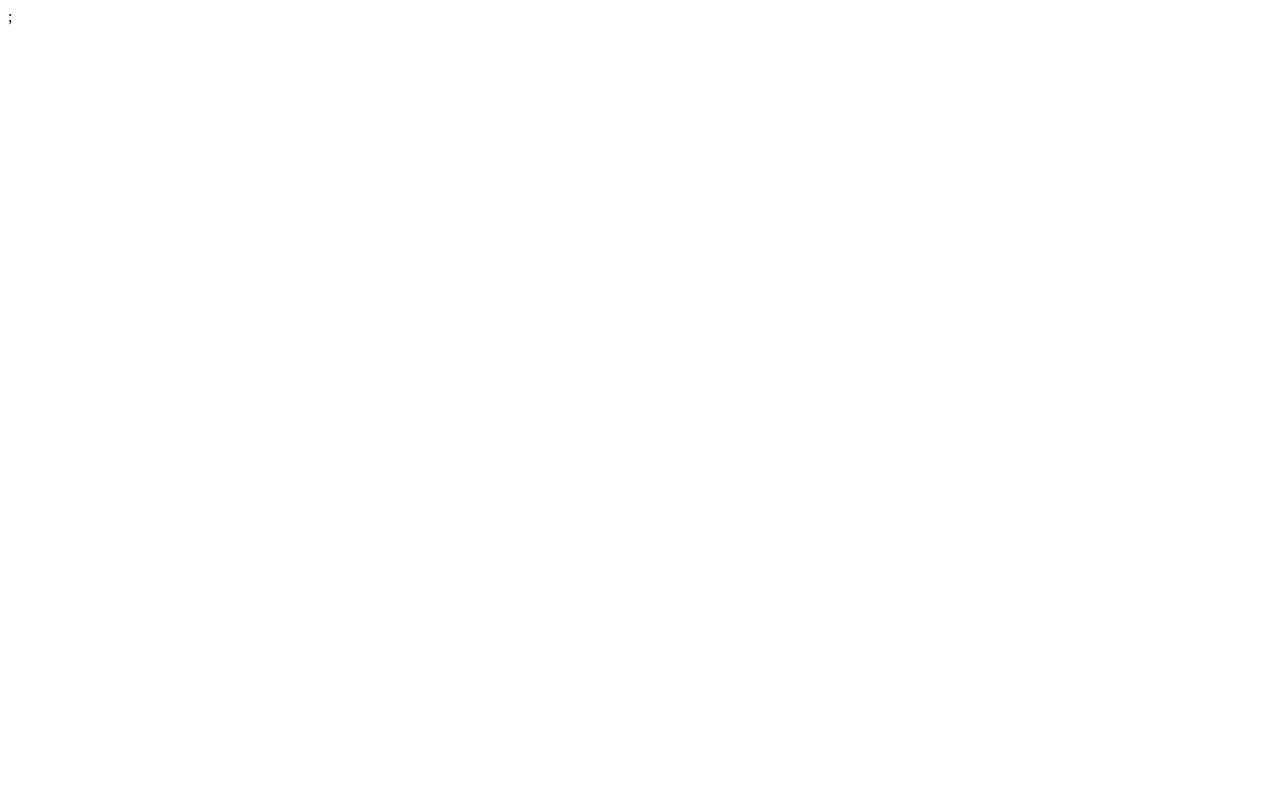
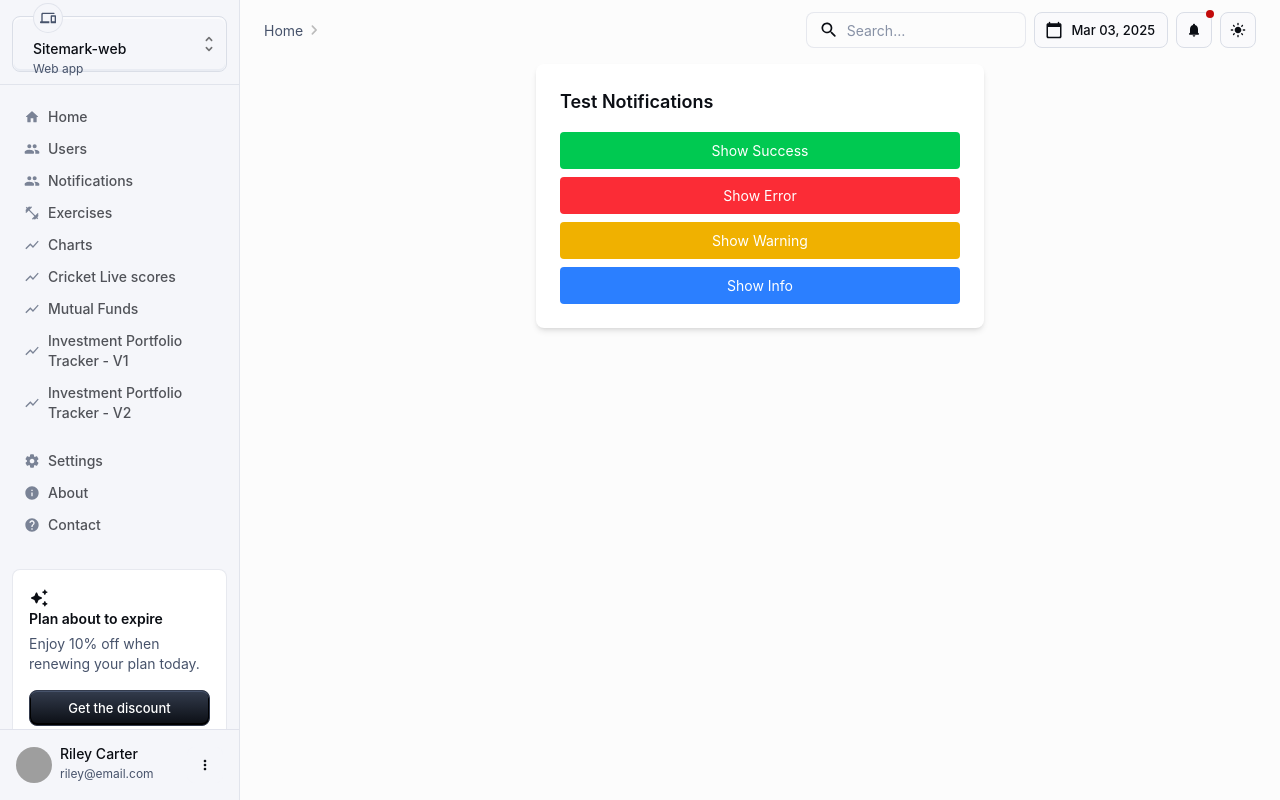
Before and after one commit to ajaykumar-bg/react-hook-form-mui-example, a React (Create React App) app: page /notifications in a window 1280 px wide. Before the commit this address had no page. Built offline with nearby package versions, Linux system fonts and the light colour scheme; grey boxes are pictures that could not be loaded.

Commit message:
Notifications with tailwind css

```diff
--- a/public/index.html
+++ b/public/index.html
@@ -10,6 +10,7 @@
 			content="Web site created using create-react-app"
 		/>
 		<link rel="apple-touch-icon" href="%PUBLIC_URL%/logo192.png" />
+		<script src="https://cdn.jsdelivr.net/npm/@tailwindcss/browser@4"></script>
 		<!--
       manifest.json provides metadata used when your web app is installed on a
       user's mobile device or desktop. See https://developers.google.com/web/fundamentals/web-app-manifest/
--- a/src/App.jsx
+++ b/src/App.jsx
@@ -12,6 +12,7 @@ import AppLayout from './layout/AppLayout';
 
 import MainGrid from './layout/components/MainGrid';
 import DashboardCharts from './features/charts/components/DashboardCharts';
+import NotificationTest from './features/notification/components/NotificationTest';
 import UserManagement from './features/users/components/UserManagement';
 import ExerciseApp from './features/exercises/components/ExerciseApp';
 import Settings from './components/Settings';
@@ -23,10 +24,12 @@ import MutualFunds from './features/funds/components/MutualFunds';
 import InvestmentPortfolioTrackerV1 from './features/funds/components/InvestmentPortfolioTrackerV1';
 import InvestmentPortfolioTrackerV2 from './features/funds/components/InvestmentPortfolioTrackerV2';
 import CreateScoreApp from './features/cricket-live-score/components/CreateScoreApp';
+import NotificationContainer from './features/notification/components/NotificationContainer';
 
 const App = () => {
 	return (
 		<Provider store={store}>
+			<NotificationContainer />
 			<Router>
 				<Routes>
 					<Route path='/login' element={<Login />} />
@@ -37,6 +40,16 @@ const App = () => {
 							<ProtectedRoute>
 								<AppLayout>
 									<MainGrid />
+								</AppLayout>
+							</ProtectedRoute>
+						}
+					/>
+					<Route
+						path='/notifications'
+						element={
+							<ProtectedRoute>
+								<AppLayout>
+									<NotificationTest />
 								</AppLayout>
 							</ProtectedRoute>
 						}
--- /dev/null
+++ b/src/features/notification/components/Notification.jsx
@@ -0,0 +1,111 @@
+import React, { useEffect } from 'react';
+import { useDispatch } from 'react-redux';
+import { removeNotification } from '../redux/notificationSlice';
+
+const Notification = ({ notification }) => {
+	const dispatch = useDispatch();
+	const { id, type, message, duration } = notification;
+
+	// Auto-remove notification after duration
+	useEffect(() => {
+		const timer = setTimeout(() => {
+			dispatch(removeNotification(id));
+		}, duration);
+
+		// Cleanup timer on unmount
+		return () => clearTimeout(timer);
+	}, [dispatch, id, duration]);
+
+	// Get the appropriate styles based on notification type
+	const getTypeStyles = () => {
+		switch (type) {
+			case 'success':
+				return 'bg-green-100 border-green-500 text-green-700';
+			case 'error':
+				return 'bg-red-100 border-red-500 text-red-700';
+			case 'warning':
+				return 'bg-yellow-100 border-yellow-500 text-yellow-700';
+			case 'info':
+			default:
+				return 'bg-blue-100 border-blue-500 text-blue-700';
+		}
+	};
+
+	// Get the appropriate icon based on notification type
+	const getTypeIcon = () => {
+		switch (type) {
+			case 'success':
+				return (
+					<svg className='w-5 h-5' fill='currentColor' viewBox='0 0 20 20'>
+						<path
+							fillRule='evenodd'
+							d='M10 18a8 8 0 100-16 8 8 0 000 16zm3.707-9.293a1 1 0 00-1.414-1.414L9 10.586 7.707 9.293a1 1 0 00-1.414 1.414l2 2a1 1 0 001.414 0l4-4z'
+							clipRule='evenodd'
+						/>
+					</svg>
+				);
+			case 'error':
+				return (
+					<svg className='w-5 h-5' fill='currentColor' viewBox='0 0 20 20'>
+						<path
+							fillRule='evenodd'
+							d='M10 18a8 8 0 100-16 8 8 0 000 16zM8.707 7.293a1 1 0 00-1.414 1.414L8.586 10l-1.293 1.293a1 1 0 101.414 1.414L10 11.414l1.293 1.293a1 1 0 001.414-1.414L11.414 10l1.293-1.293a1 1 0 00-1.414-1.414L10 8.586 8.707 7.293z'
+							clipRule='evenodd'
+						/>
+					</svg>
+				);
+			case 'warning':
+				return (
+					<svg className='w-5 h-5' fill='currentColor' viewBox='0 0 20 20'>
+						<path
+							fillRule='evenodd'
+							d='M8.257 3.099c.765-1.36 2.722-1.36 3.486 0l5.58 9.92c.75 1.334-.213 2.98-1.742 2.98H4.42c-1.53 0-2.493-1.646-1.743-2.98l5.58-9.92zM11 13a1 1 0 11-2 0 1 1 0 012 0zm-1-8a1 1 0 00-1 1v3a1 1 0 002 0V6a1 1 0 00-1-1z'
+							clipRule='evenodd'
+						/>
+					</svg>
+				);
+			case 'info':
+			default:
+				return (
+					<svg className='w-5 h-5' fill='currentColor' viewBox='0 0 20 20'>
+						<path
+							fillRule='evenodd'
+							d='M18 10a8 8 0 11-16 0 8 8 0 0116 0zm-7-4a1 1 0 11-2 0 1 1 0 012 0zM9 9a1 1 0 000 2v3a1 1 0 001 1h1a1 1 0 100-2v-3a1 1 0 00-1-1H9z'
+							clipRule='evenodd'
+						/>
+					</svg>
+				);
+		}
+	};
+
+	return (
+		<div
+			className={`rounded-md border-l-4 p-4 mb-4 shadow-md ${getTypeStyles()}`}
+		>
+			<div className='flex items-center'>
+				<div className='flex-shrink-0'>{getTypeIcon()}</div>
+				<div className='ml-3'>
+					<p className='text-sm'>{message}</p>
+				</div>
+				<div className='ml-auto pl-3'>
+					<div className='-mx-1.5 -my-1.5'>
+						<button
+							onClick={() => dispatch(removeNotification(id))}
+							className='inline-flex rounded-md p-1.5 focus:outline-none focus:ring-2 focus:ring-offset-2'
+						>
+							<svg className='h-5 w-5' viewBox='0 0 20 20' fill='currentColor'>
+								<path
+									fillRule='evenodd'
+									d='M4.293 4.293a1 1 0 011.414 0L10 8.586l4.293-4.293a1 1 0 111.414 1.414L11.414 10l4.293 4.293a1 1 0 01-1.414 1.414L10 11.414l-4.293 4.293a1 1 0 01-1.414-1.414L8.586 10 4.293 5.707a1 1 0 010-1.414z'
+									clipRule='evenodd'
+								/>
+							</svg>
+						</button>
+					</div>
+				</div>
+			</div>
+		</div>
+	);
+};
+
+export default Notification;
--- /dev/null
+++ b/src/features/notification/components/NotificationContainer.jsx
@@ -0,0 +1,19 @@
+// File: src/features/notification/NotificationContainer.js
+import React from 'react';
+import { useSelector } from 'react-redux';
+import { selectNotifications } from '../redux/notificationSlice';
+import Notification from './Notification';
+
+const NotificationContainer = () => {
+	const notifications = useSelector(selectNotifications);
+
+	return (
+		<div className='fixed top-4 right-4 w-72 z-50'>
+			{notifications.map((notification) => (
+				<Notification key={notification.id} notification={notification} />
+			))}
+		</div>
+	);
+};
+
+export default NotificationContainer;
--- /dev/null
+++ b/src/features/notification/components/NotificationTest.jsx
@@ -0,0 +1,51 @@
+import React from 'react';
+import { useDispatch } from 'react-redux';
+import { addNotification } from '../redux/notificationSlice';
+
+const ExampleComponent = () => {
+	const dispatch = useDispatch();
+
+	const showNotification = (type) => {
+		dispatch(
+			addNotification({
+				type,
+				message: `This is a ${type} notification!`,
+				duration: 5000,
+			})
+		);
+	};
+
+	return (
+		<div className='max-w-md mx-auto mt-10 p-6 bg-white rounded-lg shadow-md'>
+			<h2 className='text-lg font-semibold mb-4'>Test Notifications</h2>
+			<div className='space-y-2'>
+				<button
+					onClick={() => showNotification('success')}
+					className='w-full px-4 py-2 bg-green-500 text-white rounded hover:bg-green-600'
+				>
+					Show Success
+				</button>
+				<button
+					onClick={() => showNotification('error')}
+					className='w-full px-4 py-2 bg-red-500 text-white rounded hover:bg-red-600'
+				>
+					Show Error
+				</button>
+				<button
+					onClick={() => showNotification('warning')}
+					className='w-full px-4 py-2 bg-yellow-500 text-white rounded hover:bg-yellow-600'
+				>
+					Show Warning
+				</button>
+				<button
+					onClick={() => showNotification('info')}
+					className='w-full px-4 py-2 bg-blue-500 text-white rounded hover:bg-blue-600'
+				>
+					Show Info
+				</button>
+			</div>
+		</div>
+	);
+};
+
+export default ExampleComponent;
--- /dev/null
+++ b/src/features/notification/redux/notificationSlice.js
@@ -0,0 +1,37 @@
+import { createSlice } from '@reduxjs/toolkit';
+
+const initialState = {
+	notifications: [],
+};
+
+export const notificationSlice = createSlice({
+	name: 'notification',
+	initialState,
+	reducers: {
+		addNotification: (state, action) => {
+			// Generate a unique ID for each notification
+			const id = Date.now().toString();
+			state.notifications.push({
+				id,
+				type: action.payload.type || 'info',
+				message: action.payload.message,
+				duration: action.payload.duration || 5000,
+			});
+		},
+		removeNotification: (state, action) => {
+			state.notifications = state.notifications.filter(
+				(notification) => notification.id !== action.payload
+			);
+		},
+		clearAllNotifications: (state) => {
+			state.notifications = [];
+		},
+	},
+});
+
+export const { addNotification, removeNotification, clearAllNotifications } =
+	notificationSlice.actions;
+
+export const selectNotifications = (state) => state.notification.notifications;
+
+export default notificationSlice.reducer;
--- a/src/layout/components/MenuContent.jsx
+++ b/src/layout/components/MenuContent.jsx
@@ -22,6 +22,11 @@ import { getAppRoutes } from '../../constants/route.constants';
 const mainListItems = [
 	{ text: 'Home', icon: <HomeRoundedIcon />, path: '/dashboard' },
 	{ text: 'Users', icon: <PeopleRoundedIcon />, path: '/users' },
+	{
+		text: 'Notifications',
+		icon: <PeopleRoundedIcon />,
+		path: '/notifications',
+	},
 	{ text: 'Exercises', icon: <FitnessCenterIcon />, path: '/exercises' },
 	{ text: 'Charts', icon: <ShowChartIcon />, path: '/charts' },
 	{
--- a/src/redux/rootReducer.js
+++ b/src/redux/rootReducer.js
@@ -1,10 +1,12 @@
 // Import reducers
 import usersReducer from '../features/users/redux/usersSlice';
 import authReducer from '../features/auth/redux/authSlice';
+import notificationReducer from '../features/notification/redux/notificationSlice';
 import mutualFundsReducer from '../features/funds/redux/mutualFundsSlice';
 
 export const rootReducer = {
 	users: usersReducer,
 	auth: authReducer,
+	notification: notificationReducer,
 	mutualFunds: mutualFundsReducer,
 };
```
